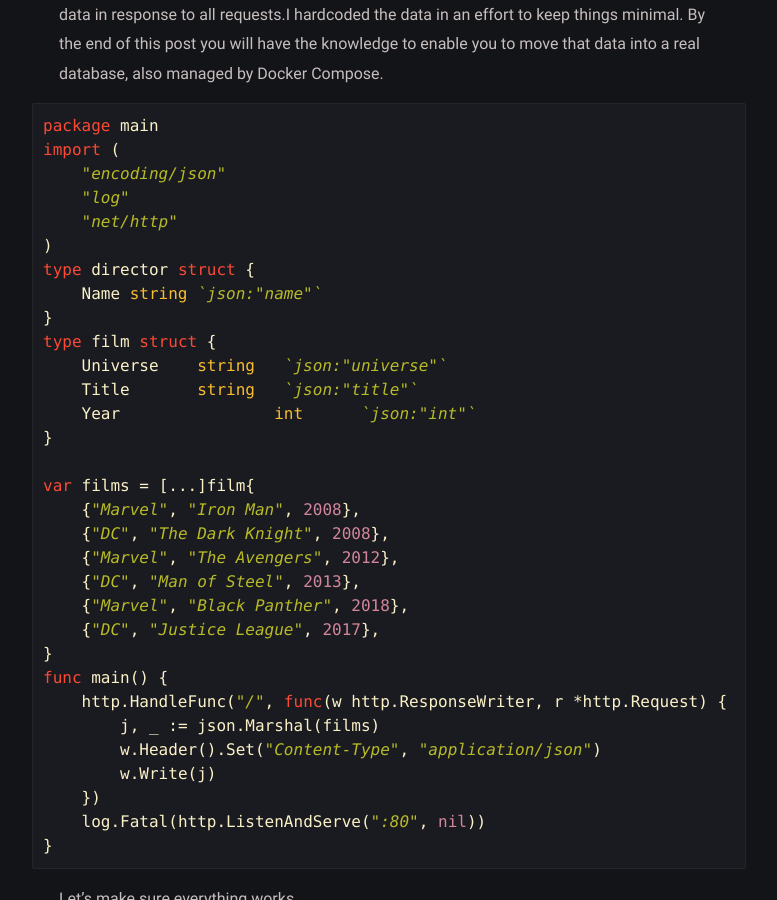
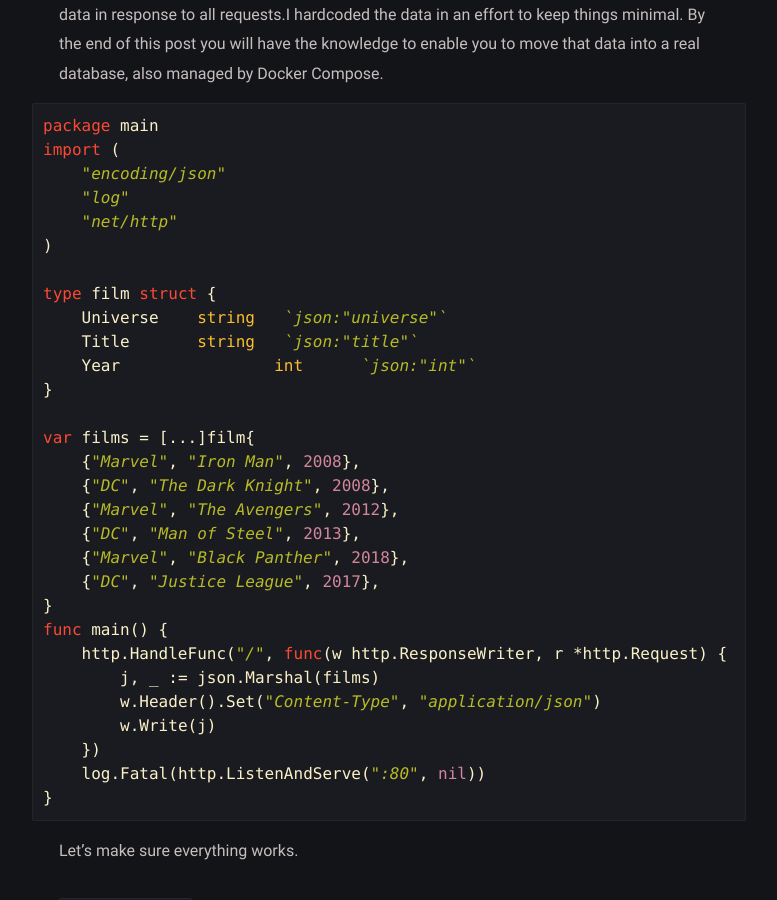
Before and after one commit to thecaffeinedev/iprabhat, a Jekyll site: the page built from _posts/docker-compose-basics/2021-07-14-docker-compose-bascis.md, in a window 1280 px wide and 900 px high, scrolled down 1198 px. Shown: the whole window, without its empty margins (251-1028 px from the left). Built offline with Jekyll 4.4.1, drawn with Linux system fonts in a browser that asks for light colours.

Commit message:
typo 🛠

```diff
--- a/_posts/docker-compose-basics/2021-07-14-docker-compose-bascis.md
+++ b/_posts/docker-compose-basics/2021-07-14-docker-compose-bascis.md
@@ -35,9 +35,7 @@ import (
     "log"
     "net/http"
 )
-type director struct {
-    Name string `json:"name"`
-}
+
 type film struct {
     Universe    string   `json:"universe"`
     Title       string   `json:"title"`
```
